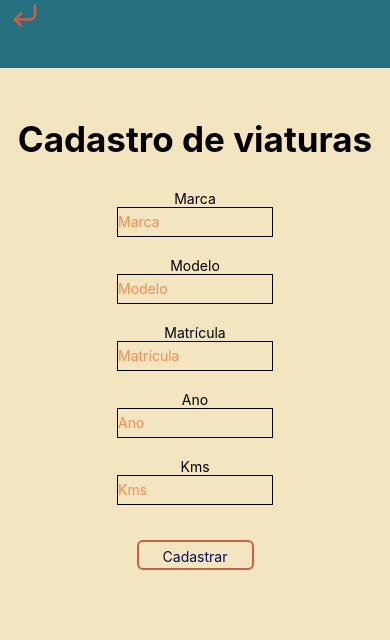
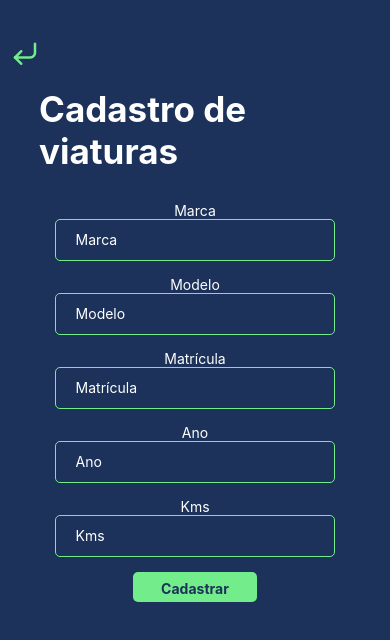
Before and after one commit to thegomdev/Rent-a-Gom, a React Native app: screen /CadastroViatura in a window 390 px wide. Shown: the top 640 px of the page. Built offline with nearby package versions, Linux system fonts and the light colour scheme.

Commit message:
Changing screen colors

```diff
--- a/package.json
+++ b/package.json
@@ -13,13 +13,13 @@
     "@expo/vector-icons": "^14.0.2",
     "@react-navigation/native": "^7.0.3",
     "@react-navigation/native-stack": "^7.0.3",
-    "expo": "~52.0.7",
+    "expo": "~52.0.18",
     "expo-status-bar": "~2.0.0",
     "firebase": "^11.0.2",
     "react": "18.3.1",
-    "react-native": "0.76.2",
+    "react-native": "^0.76.5",
     "react-native-safe-area-context": "4.12.0",
-    "react-native-screens": "~4.0.0",
+    "react-native-screens": "~4.1.0",
     "react-native-toast-message": "^2.2.1"
   },
   "devDependencies": {
--- a/src/screens/Home/index.js
+++ b/src/screens/Home/index.js
@@ -32,7 +32,7 @@ const styles = StyleSheet.create({
     flex: 1,
     alignItems: 'center',
     width: '100%',
-    backgroundColor: '#F2E5BF',
+    backgroundColor: '#1C325B',
   },
 
   top: {
@@ -44,7 +44,7 @@ const styles = StyleSheet.create({
   text1: {
     fontSize: 60,
     fontWeight: 'bold',
-    color: '#257180',
+    color: '#FFF',
   },
 
   bottons: {
@@ -60,15 +60,15 @@ const styles = StyleSheet.create({
   viaturas: {
     width: '50%',
     alignItems: 'center',
-    backgroundColor: '#CB6040',
-    borderRadius: 6,
+    backgroundColor: '#73EC8B',
+    borderRadius: 15,
     height: 60,
   },
 
   textViaturas: {
     fontSize: 30,
     fontWeight: 'bold',
-    color: 'white',
+    color: '#FFF',
     marginTop: 13,
   },
 
--- a/src/screens/Viaturas/CadastroViatura/index.js
+++ b/src/screens/Viaturas/CadastroViatura/index.js
@@ -1,31 +1,31 @@
-import { View, Text, StyleSheet, TextInput, TouchableOpacity, ScrollView } from "react-native";
-import React, { useState } from 'react';
+import {
+    View, Text, StyleSheet, TextInput, TouchableOpacity, ScrollView, TouchableWithoutFeedback, KeyboardAvoidingView, Keyboard, Platform,
+} from "react-native";
+import React, { useState } from "react";
 import { useNavigation } from "@react-navigation/native";
-import { Feather } from '@expo/vector-icons';
-import { database } from '../../../firebaseConnection'; // Importando a connection.
-import { ref, push, set } from 'firebase/database';  // Importando as funções do firebase.
-import Toast from 'react-native-toast-message';
+import { Feather } from "@expo/vector-icons";
+import { database } from "../../../firebaseConnection"; // Importando a connection.
+import { ref, push, set } from "firebase/database"; // Importando as funções do firebase.
+import Toast from "react-native-toast-message";
 
 const CadastroViaturas = () => {
     const navigation = useNavigation();
 
-    const [marca, setMarca] = useState('');
-    const [modelo, setModelo] = useState('');
-    const [matricula, setMatricula] = useState('');
-    const [ano, setAno] = useState('');
-    const [kms, setKms] = useState('');
+    const [marca, setMarca] = useState("");
+    const [modelo, setModelo] = useState("");
+    const [matricula, setMatricula] = useState("");
+    const [ano, setAno] = useState("");
+    const [kms, setKms] = useState("");
+
+    const dismissKeyboard = () => {
+        Keyboard.dismiss(); // Fecha o teclado.
+    };
 
     async function handleCadastro() {
-        // Validando para nenhum campo ficar vazio.
-        if (marca !== '' && modelo !== '' && matricula !== '' && ano !== '' && kms !== '') {
-
-
-            // Referência para o nó 'Viaturas' no Realtime Database.
-            const cadastroViaturaRef = ref(database, 'Viaturas');
-            // Cria uma chave unica para cada viatura.
+        if (marca !== "" && modelo !== "" && matricula !== "" && ano !== "" && kms !== "") {
+            const cadastroViaturaRef = ref(database, "Viaturas");
             const newCadastroViaturaRef = push(cadastroViaturaRef);
 
-            // Salva os dados no Realtime Database, usa o set para armazenar dentro de cada key unica gerada.
             await set(newCadastroViaturaRef, {
                 Marca: marca,
                 Modelo: modelo,
@@ -35,122 +35,116 @@ const CadastroViaturas = () => {
             });
 
             Toast.show({
-                type: 'success',
-                position: 'top',
-                text1: 'Cadastro concluído!',
+                type: "success",
+                position: "top",
+                text1: "Cadastro concluído!",
                 visibilityTime: 1000,
             });
 
-            // Limpa os campos apos rodar a função.
-            setMarca('');
-            setModelo('');
-            setMatricula('');
-            setKms('');
-            setAno('');
+            setMarca("");
+            setModelo("");
+            setMatricula("");
+            setKms("");
+            setAno("");
 
-            // Apos rodar a função e cadastrar, ele volta a pagina.
             navigation.goBack();
-
-
         } else {
-            // Usando Toast para exibir mensagem de erro.
             Toast.show({
-                type: 'error',
-                position: 'top',
-                text1: 'Preencha todos os campos!',
+                type: "error",
+                position: "top",
+                text1: "Preencha todos os campos!",
                 visibilityTime: 1000,
             });
         }
     }
 
-
     return (
-        <View style={styles.container}>
+        <KeyboardAvoidingView
+            style={styles.container}
+            behavior={Platform.OS === "ios" ? "padding" : "height"}>
 
             <View style={styles.top}>
-                <View>
-                    <TouchableOpacity style={styles.voltarTop}
+                <TouchableOpacity
+                    style={styles.voltarTop}
                     onPress={() => navigation.goBack()}>
-                        <Feather name="corner-down-left" size={30} color={"#CB6040"} />
+                    <Feather name="corner-down-left" size={30} color={"#73EC8B"} />
                 </TouchableOpacity>
-                </View>
-            </View>
-
-            <ScrollView style={styles.scroll}>
-                <View style={styles.main}>
-
-                    <View>
-                        <Text style={styles.titleCadastro}>Cadastro de viaturas</Text>
             </View>
 
 
-                    {/* Marca da viatura */}
+            <TouchableWithoutFeedback onPress={dismissKeyboard}>
+                <ScrollView
+                    style={styles.scroll}
+                    contentContainerStyle={{ flexGrow: 1 }}
+                    keyboardShouldPersistTaps="handled">
+
+
+                    <View style={styles.main}>
+                        <Text style={styles.titleCadastro}>Cadastro de viaturas</Text>
+
+                        {/* Marca */}
                         <View style={styles.inputs}>
-                        <Text>Marca</Text>
+                            <Text style={styles.titleInput}>Marca</Text>
                             <TextInput
                                 style={styles.textInput}
                                 placeholder="Marca"
                                 value={marca}
                                 onChangeText={(text) => setMarca(text)}
                                 maxLength={15}
-                            placeholderTextColor="#FD8B51"
+                                placeholderTextColor='#FFF'
                             />
                         </View>
 
-
-                    {/* Modelo da viatura */}
+                        {/* Modelo */}
                         <View style={styles.inputs}>
-                        <Text>Modelo</Text>
+                            <Text style={styles.titleInput}>Modelo</Text>
                             <TextInput
                                 style={styles.textInput}
                                 placeholder="Modelo"
                                 value={modelo}
                                 onChangeText={(text) => setModelo(text)}
                                 maxLength={15}
-                            placeholderTextColor="#FD8B51"
+                                placeholderTextColor='#FFF'
                             />
                         </View>
 
-
-                    {/* Matricula */}
+                        {/* Matrícula */}
                         <View style={styles.inputs}>
-                        <Text>Matrícula</Text>
+                            <Text style={styles.titleInput}>Matrícula</Text>
                             <TextInput
                                 style={styles.textInput}
                                 placeholder="Matrícula"
                                 value={matricula}
                                 onChangeText={(text) => setMatricula(text)}
                                 maxLength={15}
-                            placeholderTextColor="#FD8B51"
+                                placeholderTextColor='#FFF'
                             />
                         </View>
 
-
-                    {/* Ano da viatura */}
+                        {/* Ano */}
                         <View style={styles.inputs}>
-                        <Text>Ano</Text>
+                            <Text style={styles.titleInput}>Ano</Text>
                             <TextInput
                                 style={styles.textInput}
                                 placeholder="Ano"
                                 value={ano}
                                 onChangeText={(text) => setAno(text)}
                                 maxLength={15}
-                            placeholderTextColor="#FD8B51"
+                                placeholderTextColor='#FFF'
                                 keyboardType="numeric"
                             />
                         </View>
 
-
-                    {/* Km's */}
+                        {/* Kms */}
                         <View style={styles.inputs}>
-                        <Text>Kms</Text>
+                            <Text style={styles.titleInput}>Kms</Text>
                             <TextInput
                                 style={styles.textInput}
                                 placeholder="Kms"
                                 value={kms}
                                 onChangeText={(text) => setKms(text)}
                                 maxLength={15}
-                            placeholderTextColor="#FD8B51"
+                                placeholderTextColor='#FFF'
                                 keyboardType="numeric"
                             />
                         </View>
@@ -161,50 +155,57 @@ const CadastroViaturas = () => {
                                 <Text style={styles.textCadastrar}>Cadastrar</Text>
                             </TouchableOpacity>
                         </View>
-
                     </View>
                 </ScrollView>
-
-        </View>
+            </TouchableWithoutFeedback>
+        </KeyboardAvoidingView>
     );
 };
-
 
 const styles = StyleSheet.create({
 
     container: {
         flex: 1,
-        alignItems: 'center',
-        width: '100%',
+        alignItems: "center",
+        justifyContent: "center", // Centraliza o conteúdo verticalmente.
+        width: "100%",
+        backgroundColor: "#1C325B",
     },
 
     top: {
-        backgroundColor: '#257180',
-        width: '100%',
-        height: '8%',
+        width: "100%",
+        height: "8%",
+        marginBottom: 20,
     },
 
     voltarTop: {
-        marginTop: '38',
+        marginTop: 38,
         marginLeft: 10,
     },
 
     scroll: {
         flex: 1,
-        backgroundColor: '#F2E5BF',
-        width: '100%',
+        backgroundColor: "#1C325B",
+        width: "100%",
     },
 
     titleCadastro: {
         marginBottom: 30,
         fontSize: 35,
-        fontWeight: 'bold',
+        fontWeight: "bold",
+        color: "#FFF",
     },
 
     main: {
-        width: '100%',
-        alignItems: 'center',
-        marginTop: 50,
+        width: "80%",
+        alignItems: "center", // Centraliza os itens no eixo horizontal.
+        justifyContent: "center", // Garante alinhamento interno centralizado.
+        borderRadius: 20,
+        alignSelf: "center", // Centraliza o próprio main.
+    },
+
+    titleInput: {
+        color: '#FFF',
     },
 
     inputs: {
@@ -214,31 +215,33 @@ const styles = StyleSheet.create({
 
     textInput: {
         borderWidth: 1,
-        width: '40%',
+        width: '90%',
         height: 30,
-        marginBottom: 20,
+        marginBottom: 15,
+        borderRadius: 5,
+        padding: 20,
+        borderColor: '#73EC8B',
     },
 
     botoes: {
-        width: '100%',
-        alignItems: 'center',
+        width: "100%",
+        alignItems: "center",
     },
 
     button: {
-        borderWidth: 2,
-        width: '30%',
-        alignItems: 'center',
+        backgroundColor: "#73EC8B",
+        width: "40%",
+        alignItems: "center",
         height: 30,
-        marginTop: 15,
-        borderColor: '#CB6040',
-        borderRadius: 6,
+        marginBottom: 15,
+        borderRadius: 5,
     },
 
     textCadastrar: {
-        color: '#030d4f',
-        marginTop: 6,
+        color: "#1C325B",
+        marginTop: 8,
+        fontWeight: "bold",
     },
-
 });
 
 export default CadastroViaturas;
--- a/src/screens/Viaturas/EditarViatura/index.js
+++ b/src/screens/Viaturas/EditarViatura/index.js
@@ -1,5 +1,5 @@
 import React, { useState } from 'react';
-import { View, Text, TextInput, StyleSheet, TouchableOpacity } from 'react-native';
+import { View, Text, TextInput, StyleSheet, TouchableOpacity, ScrollView, TouchableWithoutFeedback, KeyboardAvoidingView, Keyboard, Platform, } from 'react-native';
 import { database } from '../../../firebaseConnection';
 import { ref, update, remove } from 'firebase/database';
 import { Feather } from '@expo/vector-icons';
@@ -13,6 +13,10 @@ const EditarViatura = ({ route, navigation }) => {
     const [matricula, setMatricula] = useState(viatura.Matrícula || '');
     const [kms, setKms] = useState(viatura.Kms || '');
     const [ano, setAno] = useState(viatura.Ano || '');
+
+    const dismissKeyboard = () => {
+        Keyboard.dismiss(); // Fecha o teclado.
+    };
 
     const updateViatura = () => {
         // Verifica se todos os campos estão preenchidos antes de salvar.
@@ -78,16 +82,24 @@ const EditarViatura = ({ route, navigation }) => {
     };
 
     return (
-        <View style={styles.container}>
+        <KeyboardAvoidingView
+            style={styles.container}
+            behavior={Platform.OS === "ios" ? "padding" : "height"}>
 
             <View style={styles.top}>
                 <View>
                     <TouchableOpacity style={styles.voltarTop}
                         onPress={() => navigation.goBack()}>
-                        <Feather name="corner-down-left" size={35} color={"#CB6040"} />
+                        <Feather name="corner-down-left" size={35} color={"#73EC8B"} />
                     </TouchableOpacity>
                 </View>
             </View>
+
+            <TouchableWithoutFeedback onPress={dismissKeyboard}>
+                <ScrollView
+                    style={styles.scroll}
+                    contentContainerStyle={{ flexGrow: 1 }}
+                    keyboardShouldPersistTaps="handled">
 
                     <View style={styles.main}>
                         <View style={styles.form}>
@@ -116,11 +128,12 @@ const EditarViatura = ({ route, navigation }) => {
                                 <Text style={styles.buttonText}>Excluir Viatura</Text>
                             </TouchableOpacity>
                         </View>
-
                     </View>
 
+                </ScrollView>
+            </TouchableWithoutFeedback >
 
-        </View>
+        </KeyboardAvoidingView >
     );
 };
 
@@ -129,26 +142,34 @@ const styles = StyleSheet.create({
     container: {
         flex: 1,
         alignItems: 'center',
+        justifyContent: 'center', // Centraliza o conteúdo verticalmente.
         width: '100%',
-        alignItems: 'center',
-        backgroundColor: '#F2E5BF',
+        backgroundColor: '#1C325B',
+    },
+
+    scroll: {
+        flex: 1,
+        backgroundColor: "#1C325B",
+        width: "100%",
     },
 
     top: {
-        backgroundColor: '#257180',
+        backgroundColor: '#1C325B',
         width: '100%',
-        height: '8%',
+        height: '12%',
     },
 
     voltarTop: {
-        marginTop: 35,
+        marginTop: 40,
         marginLeft: 10,
-
     },
 
     main: {
-        width: '100%',
-        marginTop: 20,
+        width: "80%",
+        alignItems: "center", // Centraliza os itens no eixo horizontal.
+        justifyContent: "center", // Garante alinhamento interno centralizado.
+        borderRadius: 20,
+        alignSelf: "center", // Centraliza o próprio main.
     },
 
     form: {
@@ -159,15 +180,17 @@ const styles = StyleSheet.create({
     text: {
         fontSize: 18,
         marginBottom: 5,
+        color: '#FFF',
     },
 
     input: {
         borderWidth: 1,
-        borderColor: '#CB6040',
+        borderColor: '#73EC8B',
         padding: 10,
-        marginBottom: 20,
+        marginBottom: 15,
         borderRadius: 5,
-        width: '90%'
+        width: '90%',
+        color: '#FFF',
     },
 
     buttons: {
@@ -176,7 +199,7 @@ const styles = StyleSheet.create({
     },
 
     button: {
-        backgroundColor: '#257180',
+        backgroundColor: '#73EC8B',
         padding: 15,
         alignItems: 'center',
         borderRadius: 5,
@@ -184,7 +207,7 @@ const styles = StyleSheet.create({
     },
 
     buttonText: {
-        color: '#fff',
+        color: '#1C325B',
         fontSize: 18,
     },
 
--- a/src/screens/Viaturas/index.js
+++ b/src/screens/Viaturas/index.js
@@ -62,15 +62,16 @@ const Viaturas = () => {
                 <View style={styles.voltar}>
                     <TouchableOpacity
                         onPress={() => navigation.goBack()}>
-                        <Feather name="corner-down-left" size={25} color={'#CB6040'} />
+                        <Feather name="corner-down-left" size={25} color={'#73EC8B'} />
                     </TouchableOpacity>
                 </View>
 
                 <View style={styles.search}>
-                    <Feather name="search" size={25} color={'#CB6040'} />
+                    <Feather name="search" size={20} color={'#73EC8B'} />
                     <TextInput
                         style={styles.search2}
                         placeholder="Pesquisar"
+                        placeholderTextColor="#FFF"
                         value={searchQuery}
                         onChangeText={(text) => setSearchQuery(text)} // Atualiza o texto de pesquisa.
                     />
@@ -79,7 +80,7 @@ const Viaturas = () => {
                 <View>
                     <TouchableOpacity style={styles.plusViatura}
                         onPress={() => navigation.navigate('CadastroViatura')}>
-                        <Feather name="plus-circle" size={30} color={"#CB6040"} />
+                        <Feather name="plus-circle" size={30} color={"#73EC8B"} />
                     </TouchableOpacity>
                 </View>
             </View>
@@ -116,7 +117,7 @@ const styles = StyleSheet.create({
         flex: 1,
         alignItems: 'center',
         width: '100%',
-        backgroundColor: '#F2E5BF',
+        backgroundColor: '#1C325B',
     },
 
     // Estilos do top.
@@ -128,7 +129,6 @@ const styles = StyleSheet.create({
         alignItems: 'center',
         paddingTop: 10,
         paddingBottom: 10,
-        backgroundColor: '#257180',
         height: '10%'
     },
 
@@ -145,7 +145,7 @@ const styles = StyleSheet.create({
         marginLeft: 10,
         alignItems: 'center',
         width: '100%',
-        height: '100%'
+        height: '100%',
     },
 
     search: {
@@ -153,10 +153,12 @@ const styles = StyleSheet.create({
         alignItems: 'center',
         borderStyle: 'solid',
         borderRadius: 10,
+        borderWidth: 1,
         width: '70%',
-        backgroundColor: '#F2E5BF',
+        backgroundColor: '#1C325B',
         padding: 5,
         marginTop: 35,
+        borderColor: '#73EC8B',
     },
 
     plusViatura: {
@@ -172,19 +174,21 @@ const styles = StyleSheet.create({
     },
 
     flatEdit: {
-        width: '70%',
+        width: '80%',
     },
 
     viaturaItem: {
-        borderWidth: 1,
-        borderColor: '#CB6040',
+        backgroundColor: '#FFF',
         width: '100%',
         padding: 10,
         marginTop: 15,
+        borderRadius: 15,
     },
 
     viaturaText: {
-        fontSize: 20,
+        fontSize: 18,
+        fontWeight: 'bold',
+        color: '#1C325B'
     },
 
 });
```
Also changed, not shown: 1 other file (tests, documents, lock files or other folders). Lines whose indentation alone changed are shown as unchanged.
